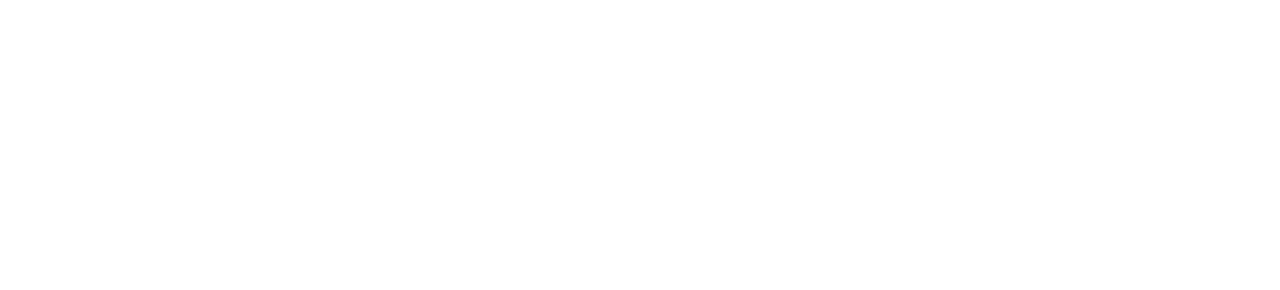
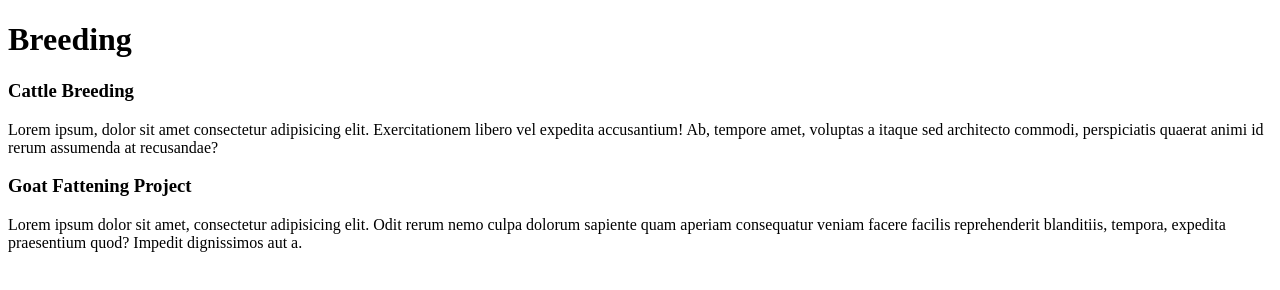
Before and after one commit to SemTheLegend/ZimtekuleFarms, a plain HTML site: page breeding.html in a window 1280 px wide. Drawn offline with Linux system fonts and the light colour scheme.

Commit message:
added some html text for breeding file

```diff
--- a/breeding.html
+++ b/breeding.html
@@ -8,7 +8,19 @@
 </head>
 
 <body>
-
+  <h1>Breeding</h1>
+  <section>
+    <h3>Cattle Breeding</h3>
+    <p>Lorem ipsum, dolor sit amet consectetur adipisicing elit. Exercitationem libero vel expedita accusantium! Ab,
+      tempore amet, voluptas a itaque sed architecto commodi, perspiciatis quaerat animi id rerum assumenda at
+      recusandae?</p>
+  </section>
+  <section>
+    <h3>Goat Fattening Project</h3>
+    <p>Lorem ipsum dolor sit amet, consectetur adipisicing elit. Odit rerum nemo culpa dolorum sapiente quam aperiam
+      consequatur veniam facere facilis reprehenderit blanditiis, tempora, expedita praesentium quod? Impedit
+      dignissimos aut a.</p>
+  </section>
 </body>
 
 </html>
```
